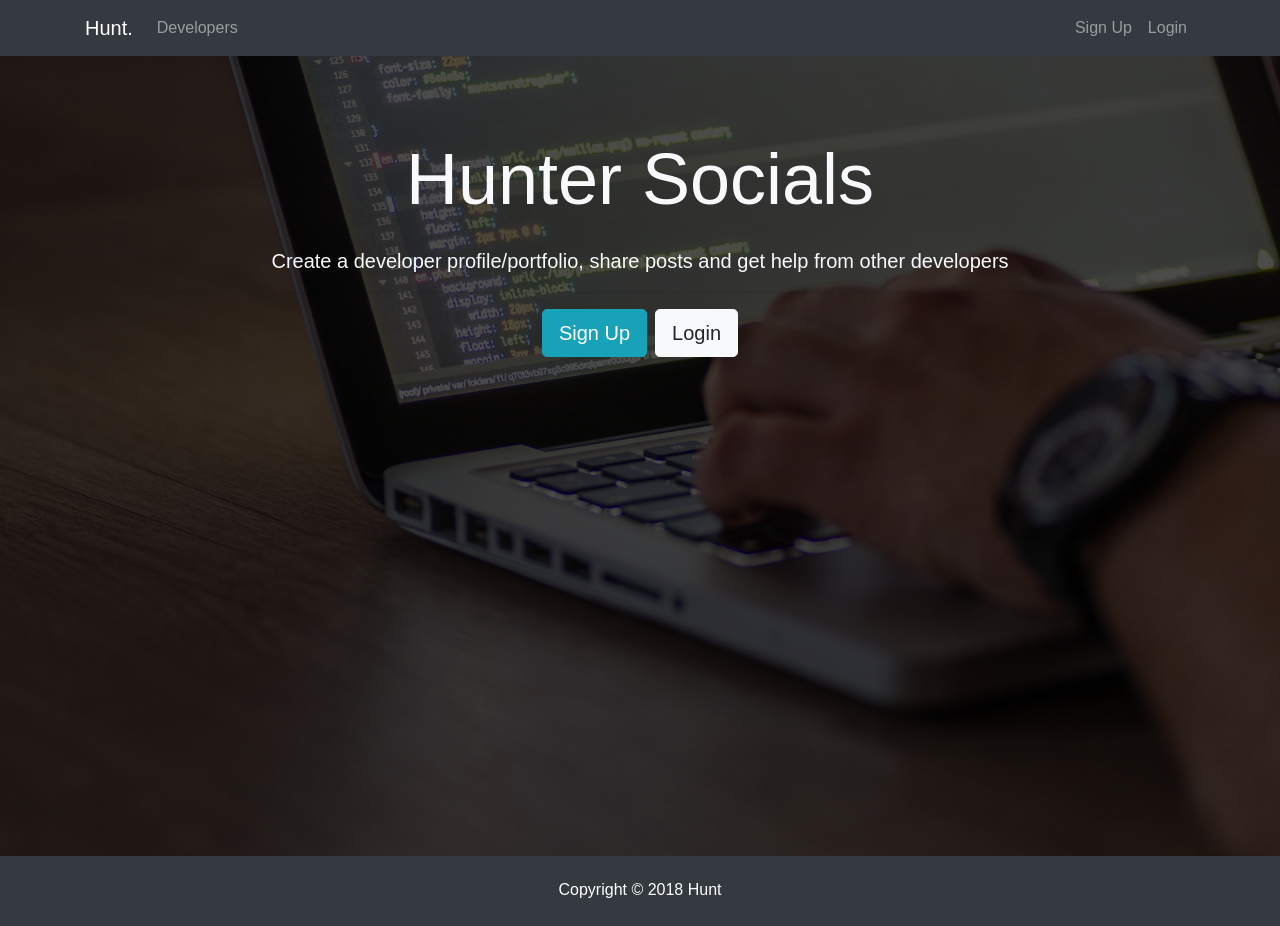
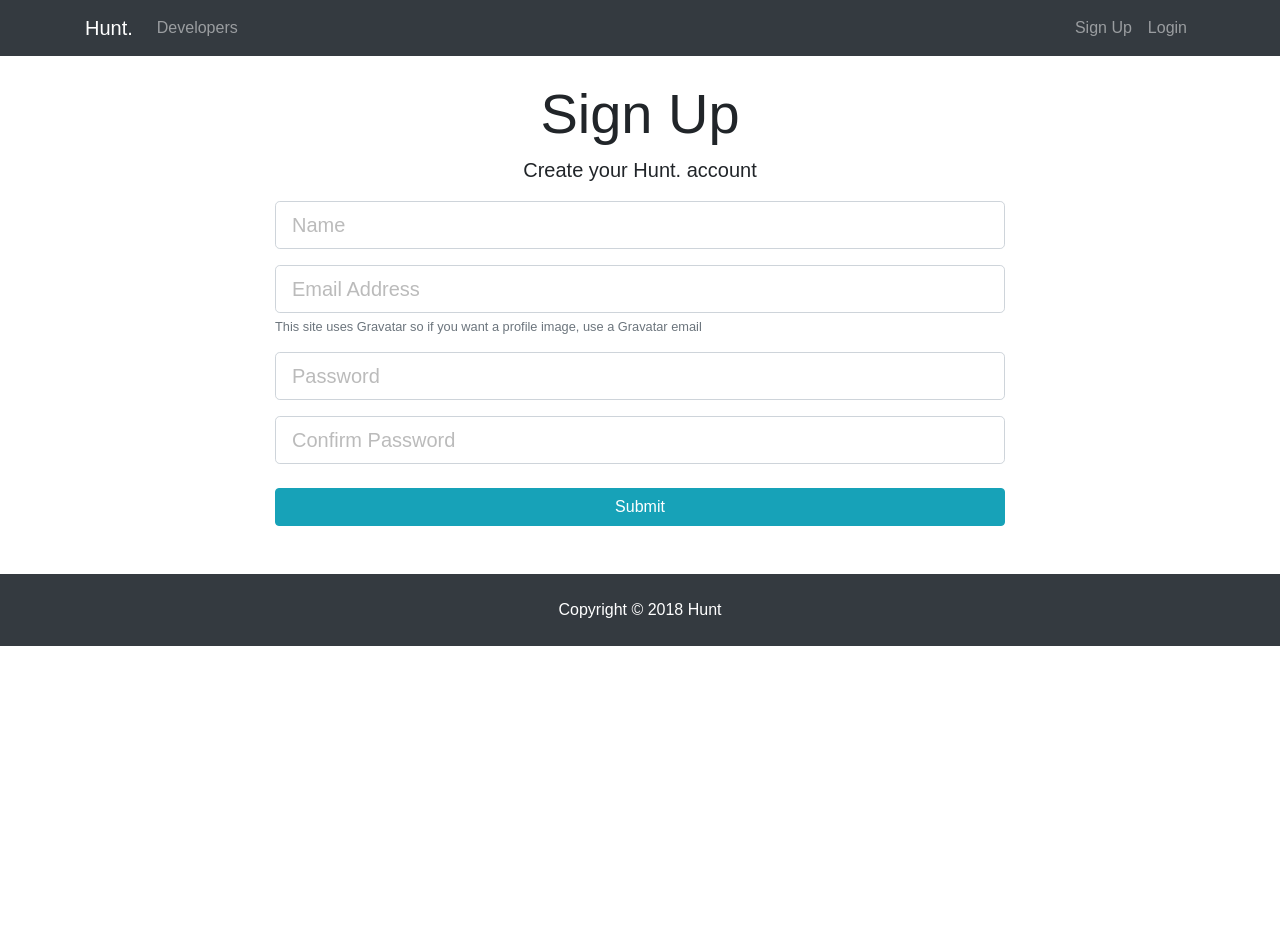
Before and after one commit to adhiwidiyanto/hunt, a React (Create React App) app in the folder client/: page /register in a window 1280 px wide. After the commit the page ends 800 px from the top, so only its background shows below. Built offline with nearby package versions, Linux system fonts and the light colour scheme.

Commit message:
Section 7

```diff
--- a/client/package.json
+++ b/client/package.json
@@ -3,8 +3,11 @@
   "version": "0.1.0",
   "private": true,
   "dependencies": {
+    "axios": "^0.18.0",
+    "classnames": "^2.2.6",
     "react": "^16.4.1",
     "react-dom": "^16.4.1",
+    "react-router-dom": "^4.3.1",
     "react-scripts": "1.1.4"
   },
   "scripts": {
@@ -12,5 +15,6 @@
     "build": "react-scripts build",
     "test": "react-scripts test --env=jsdom",
     "eject": "react-scripts eject"
-  }
+  },
+  "proxy": "http://localhost:5000"
 }
--- a/client/src/App.js
+++ b/client/src/App.js
@@ -1,18 +1,28 @@
 import React, { Component } from 'react'
-import Navbar from './components/Navbar'
-import Footer from './components/Footer'
-import Landing from './components/Landing'
+import { BrowserRouter as Router, Route } from 'react-router-dom'
+
+import Navbar from './components/layouts/Navbar'
+import Footer from './components/layouts/Footer'
+import Landing from './components/layouts/Landing'
+import Register from './components/auth/Register'
+import Login from './components/auth/Login'
 
 import './App.css'
 
 class App extends Component {
   render() {
     return (
-      <div className="App">
-        <Navbar />
-        <Landing />
-        <Footer />
-      </div>
+      <Router>
+        <div className="App">
+          <Navbar />
+            <Route exact path="/" component={ Landing } />
+            <div className="component">
+              <Route exact path="/register" component={ Register } />
+              <Route exact path="/login" component={ Login } />
+            </div>
+          <Footer />
+        </div>
+      </Router>
     );
   }
 }
--- /dev/null
+++ b/client/src/components/auth/Login.js
@@ -0,0 +1,70 @@
+import React, { Component } from 'react'
+
+class Login extends Component {
+  constructor() {
+    super()
+
+    this.state = {
+      email: '',
+      password: '',
+      errors: {}
+    }
+    this.onChange = this.onChange.bind(this)
+    this.onSubmit = this.onSubmit.bind(this)
+  }
+
+  onChange(e) {
+    this.setState({ [e.target.name]: e.target.value })
+  }
+
+  onSubmit(e) {
+    e.preventDefault()
+
+    const user = {
+      email: this.state.email,
+      password: this.state.password,
+    }
+
+    console.log(user)
+  }
+
+  render() {
+    return (
+      <div className="login">
+        <div className="container">
+          <div className="row">
+            <div className="col-md-8 m-auto">
+              <h1 className="display-4 text-center">Log In</h1>
+              <p className="lead text-center">Sign in to your DevConnector account</p>
+              <form onSubmit={this.onSubmit}>
+                <div className="form-group">
+                  <input
+                    type="email"
+                    className="form-control form-control-lg"
+                    placeholder="Email Address"
+                    name="email"
+                    value={this.state.email}
+                    onChange={this.onChange}
+                  />
+                </div>
+                <div className="form-group">
+                  <input
+                    type="password"
+                    className="form-control form-control-lg"
+                    placeholder="Password"
+                    name="password"
+                    value={this.state.password}
+                    onChange={this.onChange}
+                  />
+                </div>
+                <input type="submit" className="btn btn-info btn-block mt-4" />
+              </form>
+            </div>
+          </div>
+        </div>
+      </div>
+    )
+  }
+}
+
+export default Login
--- /dev/null
+++ b/client/src/components/auth/Register.js
@@ -0,0 +1,128 @@
+import React, { Component } from 'react'
+import axios from 'axios'
+import classname from 'classnames'
+
+class Register extends Component {
+  constructor() {
+    super()
+    this.state = {
+      name: '',
+      email: '',
+      password: '',
+      password2: '',
+      errors: {}
+    }
+    this.onChange = this.onChange.bind(this)
+    this.onSubmit = this.onSubmit.bind(this)
+  }
+
+  onChange(e) {
+    this.setState({ [e.target.name]: e.target.value })
+  }
+
+  onSubmit(e) {
+    e.preventDefault()
+
+    const newUser = {
+      name: this.state.name,
+      email: this.state.email,
+      password: this.state.password,
+      password2: this.state.password2
+    }
+
+    axios.post('/api/users/register', newUser)
+      .then(res => console.log(res.data))
+      .catch(err => this.setState({errors: err.response.data}))
+  }
+
+  render() {
+    const { errors } = this.state
+
+    return (
+      <div className="register">
+        <div className="container">
+          <div className="row">
+            <div className="col-md-8 m-auto">
+              <h1 className="display-4 text-center">Sign Up</h1>
+              <p className="lead text-center">Create your Hunt. account</p>
+              <form  noValidate onSubmit={this.onSubmit}>
+                <div className="form-group">
+                  <input
+                    type="text"
+                    className={classname('form-control form-control-lg', {
+                      'is-invalid': errors.name
+                    })}
+                    placeholder="Name"
+                    name="name"
+                    value={this.state.name}
+                    onChange={this.onChange}
+                  />
+                  {errors.name && (
+                    <div className="invalid-feedback">
+                      {errors.name}
+                    </div>
+                  )}
+                </div>
+                <div className="form-group">
+                  <input
+                    type="email"
+                    className={classname('form-control form-control-lg', {
+                      'is-invalid': errors.email
+                    })}
+                    placeholder="Email Address"
+                    name="email"
+                    value={this.state.email}
+                    onChange={this.onChange}
+                  />
+                  {errors.email && (
+                    <div className="invalid-feedback">
+                      {errors.email}
+                    </div>
+                  )}
+                  <small className="form-text text-muted">This site uses Gravatar so if you want a profile image, use a Gravatar email</small>
+                </div>
+                <div className="form-group">
+                  <input
+                    type="password"
+                    className={classname('form-control form-control-lg', {
+                      'is-invalid': errors.password
+                    })}
+                    placeholder="Password"
+                    name="password"
+                    value={this.state.password}
+                    onChange={this.onChange}
+                  />
+                  {errors.password && (
+                    <div className="invalid-feedback">
+                      {errors.password}
+                    </div>
+                  )}
+                </div>
+                <div className="form-group">
+                  <input
+                    type="password"
+                    className={classname('form-control form-control-lg', {
+                      'is-invalid': errors.password2
+                    })}
+                    placeholder="Confirm Password"
+                    name="password2"
+                    value={this.state.password2}
+                    onChange={this.onChange}
+                  />
+                  {errors.password2 && (
+                    <div className="invalid-feedback">
+                      {errors.password2}
+                    </div>
+                  )}
+                </div>
+                <input type="submit" className="btn btn-info btn-block mt-4" />
+              </form>
+            </div>
+          </div>
+        </div>
+      </div>
+    )
+  }
+}
+
+export default Register
--- a/client/src/components/Navbar.js
+++ b/client/src/components/layouts/Navbar.js
@@ -1,11 +1,12 @@
 import React, { Component } from 'react'
+import { Link } from 'react-router-dom'
 
 class Navbar extends Component {
   render() {
     return (
       <nav className="navbar navbar-expand-sm navbar-dark bg-dark mb-4">
         <div className="container">
-          <a className="navbar-brand" href="landing.html">Hunt.</a>
+          <Link className="navbar-brand" to="/">Hunt.</Link>
           <button className="navbar-toggler" type="button" data-toggle="collapse" data-target="#mobile-nav">
             <span className="navbar-toggler-icon"></span>
           </button>
@@ -13,17 +14,18 @@
           <div className="collapse navbar-collapse" id="mobile-nav">
             <ul className="navbar-nav mr-auto">
               <li className="nav-item">
-                <a className="nav-link" href="profiles.html"> Developers
-                </a>
+                <Link className="nav-link" to="/profile">
+                  Developers
+                </Link>
               </li>
             </ul>
 
             <ul className="navbar-nav ml-auto">
               <li className="nav-item">
-                <a className="nav-link" href="register.html">Sign Up</a>
+                <Link className="nav-link" to="/register">Sign Up</Link>
               </li>
               <li className="nav-item">
-                <a className="nav-link" href="login.html">Login</a>
+                <Link className="nav-link" to="/login">Login</Link>
               </li>
             </ul>
           </div>
```
Also changed, not shown: client/src/components/layouts/Footer.js (renamed from client/src/components/Footer.js), client/src/components/layouts/Landing.js (renamed from client/src/components/Landing.js), 2 other files (tests, documents, lock files or other folders).
